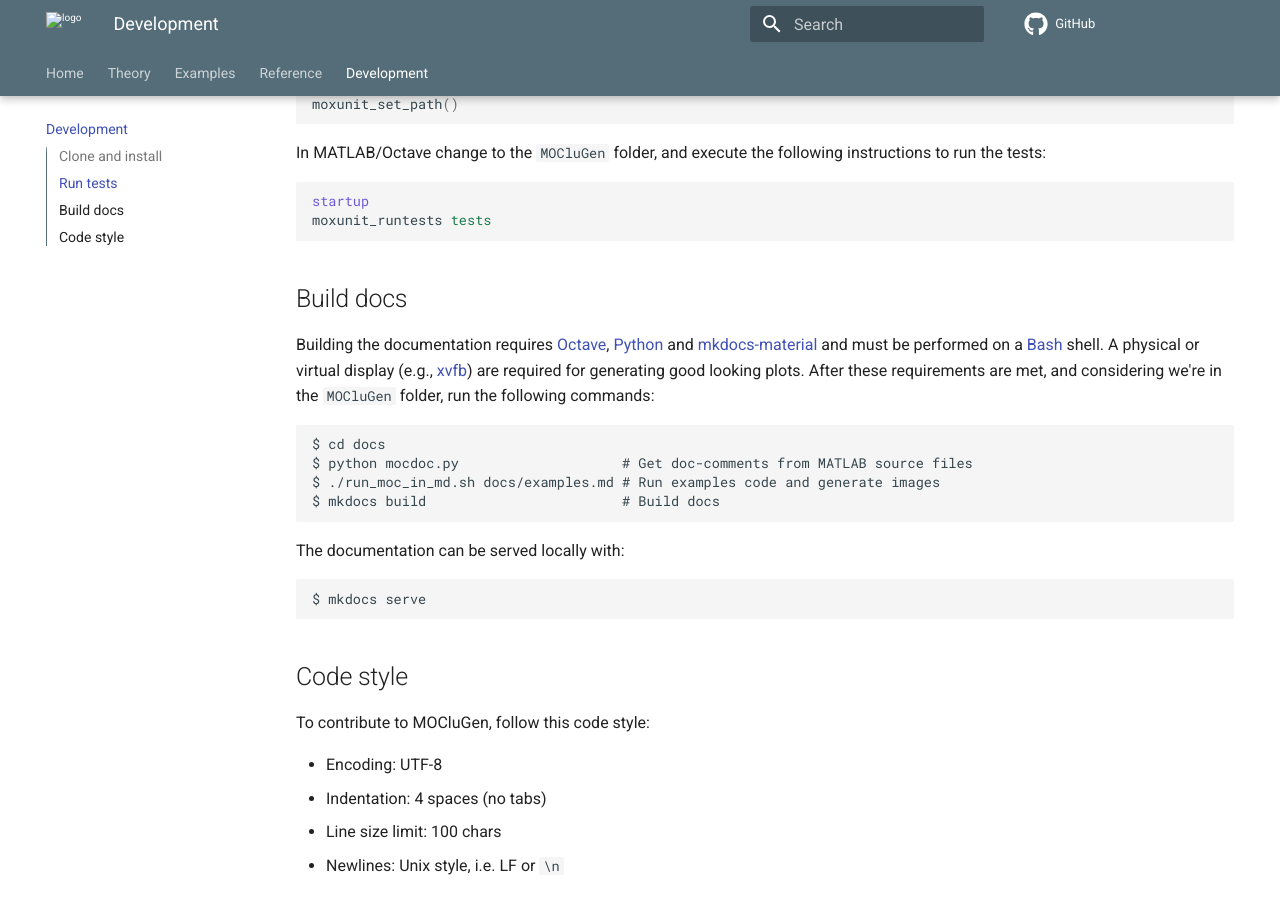
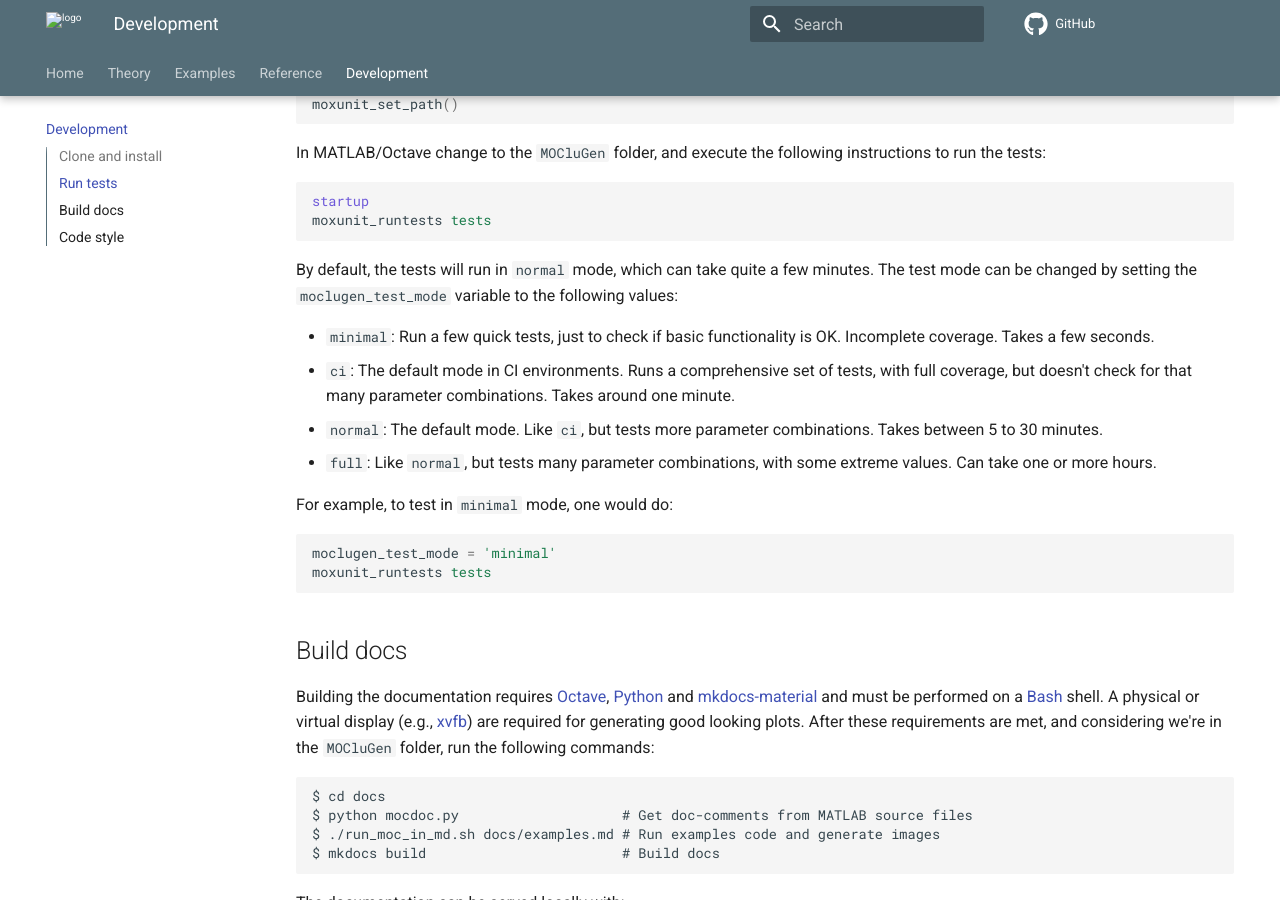
Before and after one commit to clugen/MOCluGen, an MkDocs documentation site: the page built from docs/docs/dev.md, in a window 1280 px wide and 900 px high, scrolled down 615 px. Built offline with MkDocs 1.6.1 and Material for MkDocs 9.7.7, drawn with Linux system fonts in a browser that asks for light colours; comment, search, counter and statistics services are not loaded.

Commit message:
Update dev docs regarding levels of testing

````diff
--- a/docs/docs/dev.md
+++ b/docs/docs/dev.md
@@ -33,6 +33,27 @@ instructions to run the tests:
 
 ```matlab
 startup
+moxunit_runtests tests
+```
+
+By default, the tests will run in `normal` mode, which can take quite a few
+minutes. The test mode can be changed by setting the `moclugen_test_mode`
+variable to the following values:
+
+- `minimal`: Run a few quick tests, just to check if basic functionality is OK.
+  Incomplete coverage. Takes a few seconds.
+- `ci`: The default mode in CI environments. Runs a comprehensive set of tests,
+  with full coverage, but doesn't check for that many parameter combinations.
+  Takes around one minute.
+- `normal`: The default mode. Like `ci`, but tests more parameter combinations.
+  Takes between 5 to 30 minutes.
+- `full`: Like `normal`, but tests many parameter combinations, with some
+  extreme values. Can take one or more hours.
+
+For example, to test in `minimal` mode, one would do:
+
+```matlab
+moclugen_test_mode = 'minimal'
 moxunit_runtests tests
 ```
 
````
